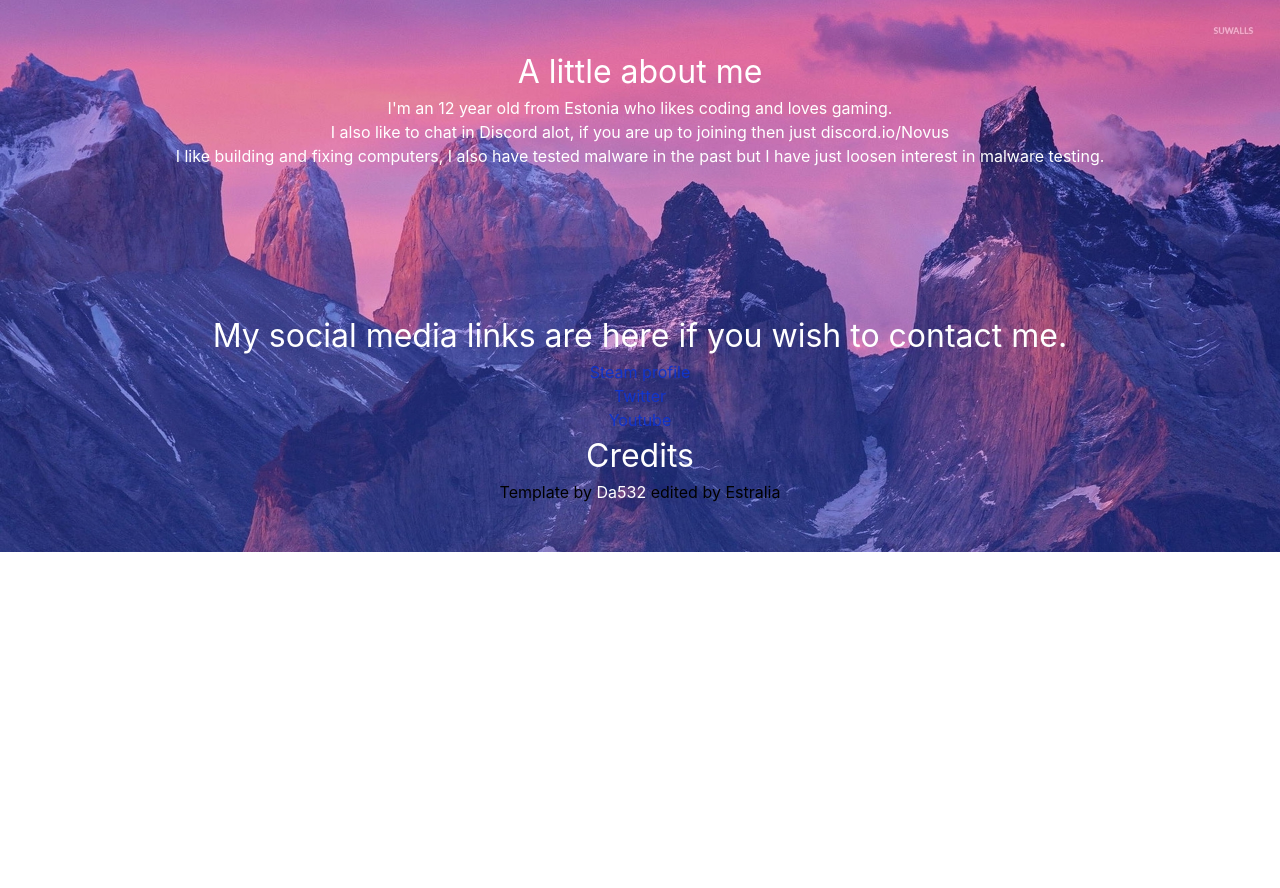
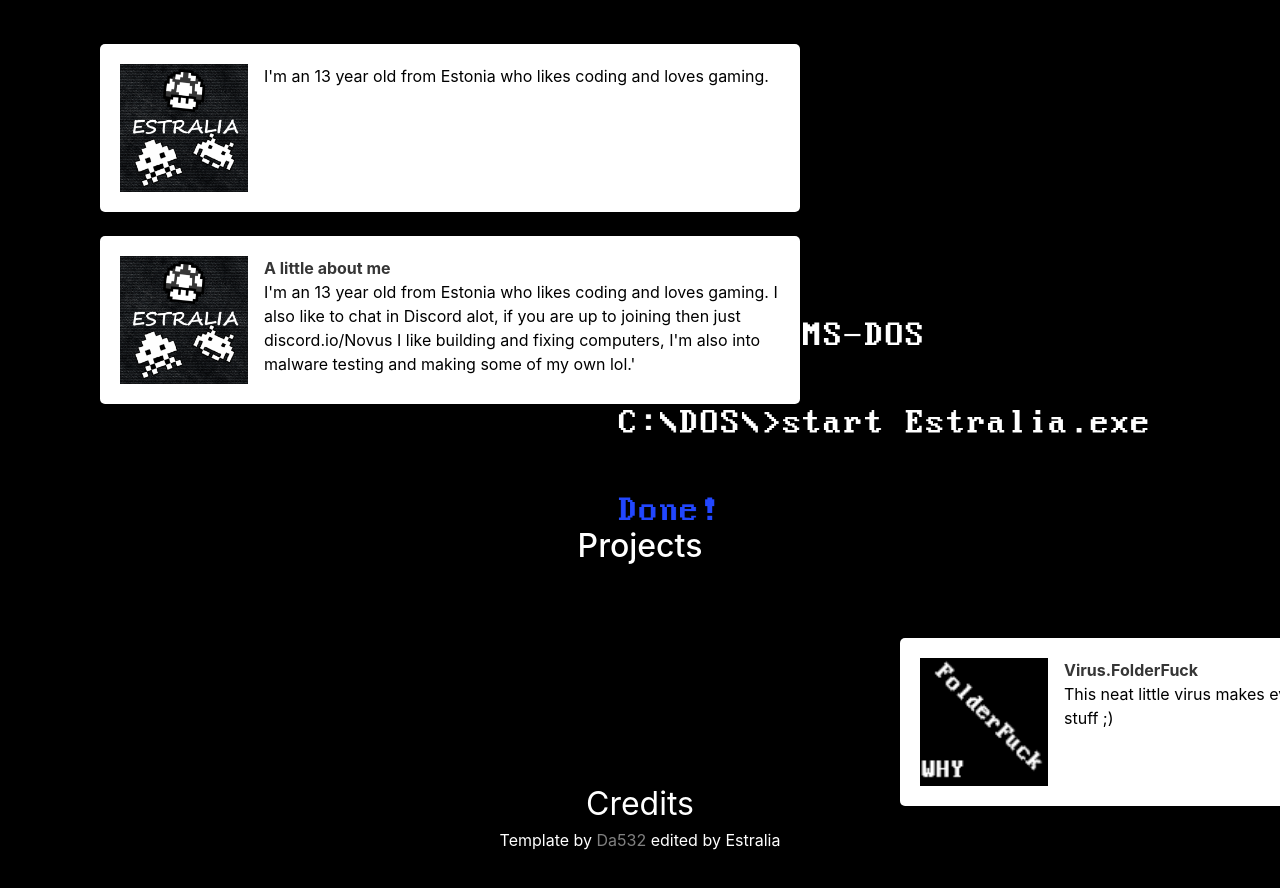
Before and after one commit to Estralia/Personal-Website, a plain HTML site: page index.html in a window 1280 px wide. Before the commit the page ends 800 px from the top, so only its background shows below. Drawn offline with Linux system fonts and the light colour scheme.

Commit message:
fixed alot of shit
Fixed my shitty grammar, fixed alot of bugs, this site is overall a cursed website with weird code, updated readme.md, added more backgrounds, changed background, updated index.html. oh and updated readme.md and advertising not allowed xd. also credits to Da532 for the template. and to dan bee for fixing this hellhole. also i'd like to add that i have now included a projects section wich has some of my latest projects including one that i'm making at the moment so yeah. bye xd also removed 7k lines of shitty ass code. updated bulma.csss updated main.css, deleted .gitignore, deleted .gitattributes. also updated all the files and yeah bye now xd for real.

```diff
--- a/css/main.css
+++ b/css/main.css
@@ -37,6 +37,7 @@ i:hover {
 h1 {
     font-size: 2em;
     cursor: default;
+    position: relative;
 }
 
 .brand {
--- a/index.html
+++ b/index.html
@@ -14,37 +14,72 @@
 
         body{height:100%;
        width:100%;
-       background-image:url(img/bg2.jpg);
-       background-repeat:no-repeat;
+       background-image:url(img/bg.png);
        background-size:cover;
-       filter:progid:DXImageTransform.Microsoft.AlphaImageLoader(src='img/bg2.jpg',sizingMethod='scale');
-       -ms-filter:"progid:DXImageTransform.Microsoft.AlphaImageLoader(src='img/bg2.jpg',sizingMethod='scale')";
     }
     </style>
 <body>
-    <br>
-</br>
-
-    <h1 style=color:white>A little about me</h1>
-    <p style="color:white">I'm an 12 year old from Estonia who likes coding and loves gaming.</p>
-    <p style="color:white">I also like to chat in Discord alot, if you are up to joining then just discord.io/Novus</p>
-    <p style=color:white>I like building and fixing computers, I also have tested malware in the past but I have just loosen interest in malware testing.</p>
-
 <br>
-</br>
 <br>
-</br>
 <br>
-</br>
-<h1 style=color:white> My social media links are here if you wish to contact me.</h1>
-<p> <a href="http://steamcommunity.com/profiles/76561198208555171"> Steam profile </a></p>
- <p> <a href="https://www.twitter.com/bluelighty348"> Twitter </a></p>
-<p> <a href="https://www.youtube.com/channel/UCz2zXzVh3rpw2yVIdP5nPHg"> Youtube </a></p>
-
+<br>
+<br>
+<br>
+<div class="box" style="width: 700px; bottom: 100px; left: 100px">
+    <div class="media">
+        <div class="media-left">
+            <figure class="image is-128x128">
+                <img src="img/avatar.png">
+            </figure>
+        </div>
+        <div class="media=content">
+            <p>
+                    I'm an 13 year old from Estonia who likes coding and loves gaming.
+            </p>
+        </div>
+    </div>
 </div>
 
-<h1 style=color:white>Credits</h1>
-<p>Template by <a href="https://da532.com" style=color:#fff;>Da532</a> edited by Estralia
+<div class="box" style="width: 700px; bottom: 100px; left: 100px">
+            <div class="media">
+                <div class="media-left">
+                    <figure class="image is-128x128">
+                        <img src="img/avatar.png">
+                    </figure>
+                </div>
+                <div class="media=content">
+                    <p>
+                            <strong>A little about me</strong>
+                            <br>
+                            I'm an 13 year old from Estonia who likes coding and loves gaming.
+
+                            I also like to chat in Discord alot, if you are up to joining then just discord.io/Novus
+
+                            I like building and fixing computers, I'm also into malware testing and making some of my own lol.'
+                    </p>
+                </div>
+            </div>
+        </div>
+        <p class="title" style=color:white><strong>Projects</strong></p>
+        <div class="box" style="width: 700px; bottom: 400px; left: 900px; top: 50px">
+                <div class="media">
+                    <div class="media-left">
+                        <figure class="image is-128x128">
+                            <img src="img/folderfuck.png">
+                        </figure>
+                    </div>
+                    <div class="media=content">
+                        <p>
+                                <strong>Virus.FolderFuck</strong>
+                                <br>
+                                This neat little virus makes everything hidden and it'll do some other stuff ;)
+                        </p>
+                    </div>
+                </div>
+            </div>
+
+<h1 style=color:white; style="top: 100px">Credits</h1>
+<p style="color: white">Template by <a href="https://da532.com" style=color:grey;>Da532</a> edited by Estralia
 </p>
 
 <br>
```
Also changed, not shown: css/bulma.css, img/FolderFuck.png (added), img/avatar.png (added), img/bg.png (added), 3 other files.
